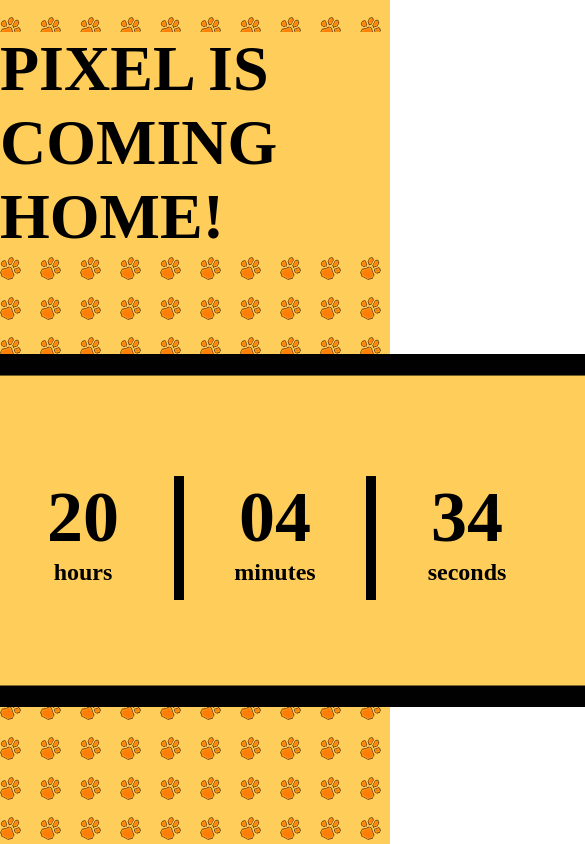
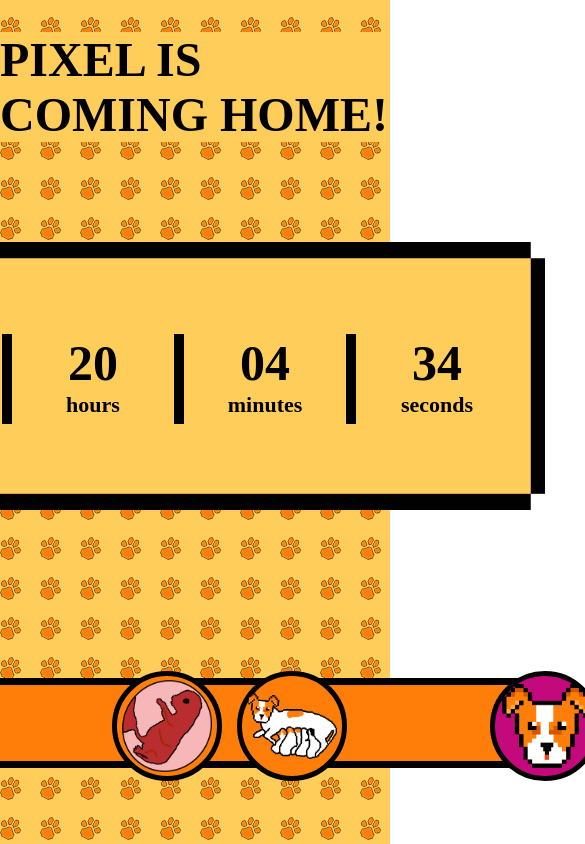
Before and after one commit to spaulas/PixelCountdown, a React (Create React App) app: page / in a window 390 px wide. Shown: the top 844 px of the page, 585 px wide, since content can reach past the window. Built offline with nearby package versions, Linux system fonts and the light colour scheme.

Commit message:
apply responsive to tablet landscape

```diff
--- a/src/components/Countdown/Countdown.scss
+++ b/src/components/Countdown/Countdown.scss
@@ -13,6 +13,10 @@
     position: relative;
     justify-content: center;
 
+    @media screen and (max-width: 1116px) {
+      width: 140px;
+    }
+
     &:not(:last-child)::after {
       content: "";
       background: black;
@@ -20,6 +24,10 @@
       right: -21px;
       height: 124px;
       width: 10px;
+
+      @media screen and (max-width: 1116px) {
+        height: 90px;
+      }
     }
   }
 
@@ -30,11 +38,19 @@
     & > h2 {
       font-size: 72px;
       margin: 0;
+
+      @media screen and (max-width: 1116px) {
+        font-size: 50px;
+      }
     }
 
     & > h3 {
       font-size: 24px;
       margin: 0;
+
+      @media screen and (max-width: 1116px) {
+        font-size: 22px;
+      }
     }
   }
 }
--- a/src/components/Placard/Placard.scss
+++ b/src/components/Placard/Placard.scss
@@ -10,10 +10,15 @@
     margin: 0 auto 0 auto;
     background-image: url("../../assets/Placard.png");
     background-repeat: no-repeat;
-    background-size: contain;
+    background-size: cover;
   }
 
-  @keyframes dogRunning {
+  @media screen and (max-width: 1116px) {
+    width: 700px;
+    height: 268px;
+  }
+
+  @keyframes dogRunningDesktop {
     0% {
       top: 0;
       left: 0;
@@ -65,6 +70,59 @@
     }
   }
 
+
+  @keyframes dogRunningTL {
+    0% {
+      top: 20px;
+      left: 0;
+      transform: rotate(0);
+    }
+
+    30% {
+      top: 20px;
+      left: 610px;
+      transform: rotate(0);
+    }
+    33% {
+      top: 70px;
+      left: 660px;
+      transform: rotate(90deg);
+    }
+
+    47% {
+      top: 320px;
+      left: 660px;
+      transform: rotate(90deg);
+    }
+    50% {
+      top: 370px;
+      left: 610px;
+      transform: rotate(180deg);
+    }
+
+    77% {
+      top: 370px;
+      left: -70px;
+      transform: rotate(180deg);
+    }
+    80% {
+      top: 320px;
+      left: -120px;
+      transform: rotate(270deg);
+    }
+
+    97% {
+      top: 70px;
+      left: -120px;
+      transform: rotate(270deg);
+    }
+    100% {
+      top: 20px;
+      left: -40px;
+      transform: rotate(360deg);
+    }
+  }
+
   &-animation {
     position: absolute;
     background-image: url("../../assets/dogRunningAnimation.gif");
@@ -72,6 +130,12 @@
     background-size: contain;
     width: 200px;
     height: 100px;
-    animation: dogRunning 6s linear infinite;
+    animation: dogRunningDesktop 6s linear infinite;
+
+    @media screen and (max-width: 1116px) {
+      width: 160px;
+      height: 80px;
+      animation: dogRunningTL 6s linear infinite;
+    }
   }
 }
--- a/src/components/Timeline/Timeline.scss
+++ b/src/components/Timeline/Timeline.scss
@@ -8,6 +8,10 @@
   background-size: contain;
   background-position: 50% 59%;
 
+  @media screen and (max-width: 1116px) {
+    width: 700px;
+  }
+
   &__container {
     position: relative;
   }
@@ -15,24 +19,41 @@
   &-element {
     &:nth-child(1) {
       margin-left: -80px;
+
+      @media screen and (max-width: 1116px) {
+        margin-left: -60px;
+      }
     }
     &:nth-child(2) {
       margin-left: 265px;
+
+      @media screen and (max-width: 1116px) {
+        margin-left: 202px;
+      }
     }
     &:nth-child(3) {
       margin-left: 5px;
     }
     &:nth-child(4) {
       margin-left: 178px;
+
+      @media screen and (max-width: 1116px) {
+        margin-left: 133px;
+      }
     }
   }
 
   &-progress {
-      position: absolute;
-      top:98px;
-      left:0;
-      height: 100px;
-      background-color: #FF7D09;
-      z-index: 0;
+    position: absolute;
+    top: 98px;
+    left: 0;
+    height: 100px;
+    background-color: #ff7d09;
+    z-index: 0;
+
+    @media screen and (max-width: 1116px) {
+      top: 75px;
+      height: 76px;
+    }
   }
 }
--- a/src/components/Timeline/TimelineElement/TimelineElement.scss
+++ b/src/components/Timeline/TimelineElement/TimelineElement.scss
@@ -8,6 +8,12 @@
   max-width: 160px;
   z-index: 1;
 
+  @media screen and (max-width: 1116px) {
+    height: 205px;
+    width: 120px;
+    max-width: 120px;
+  }
+
   &__title,
   &__date {
     width: 160px;
@@ -15,17 +21,32 @@
     background-color: #ffcd59;
     opacity: 0;
     transition: all 1s;
+
+    @media screen and (max-width: 1116px) {
+      width: 120px;
+    }
   }
 
   &__title {
     font-size: 20px;
     margin-bottom: 16px;
     height: 50px;
+
+    @media screen and (max-width: 1116px) {
+      font-size: 14px;
+      margin-bottom: 8px;
+      height: 42px;
+    }
   }
 
   &__date {
     font-size: 16px;
     margin-top: 16px;
+
+    @media screen and (max-width: 1116px) {
+      font-size: 12px;
+      margin-top: 8px;
+    }
   }
 
   &__image {
@@ -39,16 +60,26 @@
     border: 8px solid black;
     transition: all 1s;
 
+    @media screen and (max-width: 1116px) {
+      width: 100px;
+      height: 100px;
+      border-width: 5px;
+    }
+
     & > img {
       width: 100px;
       height: auto;
       transition: all 1s;
+
+      @media screen and (max-width: 1116px) {
+        width: 90px;
+      }
     }
   }
 
   &--active & {
     &__image {
-      background-color: #FF7D09;
+      background-color: #ff7d09;
     }
   }
 
@@ -56,8 +87,20 @@
     &__image {
       width: 140px;
       height: 140px;
+
+
+      @media screen and (max-width: 1116px) {
+        width: 120px;
+        height: 120px;
+      }
+
+
       & > img {
         width: 110px;
+
+        @media screen and (max-width: 1116px) {
+          width: 100px;
+        }
       }
     }
 
--- a/src/pages/CountdowPage/CountdownPage.scss
+++ b/src/pages/CountdowPage/CountdownPage.scss
@@ -8,5 +8,9 @@
     font-size: 64px;
     margin: 0;
     background-color: #ffcd59;
+
+    @media screen and (max-width: 1116px) {
+      font-size: 48px;
+    }
   }
 }
```
